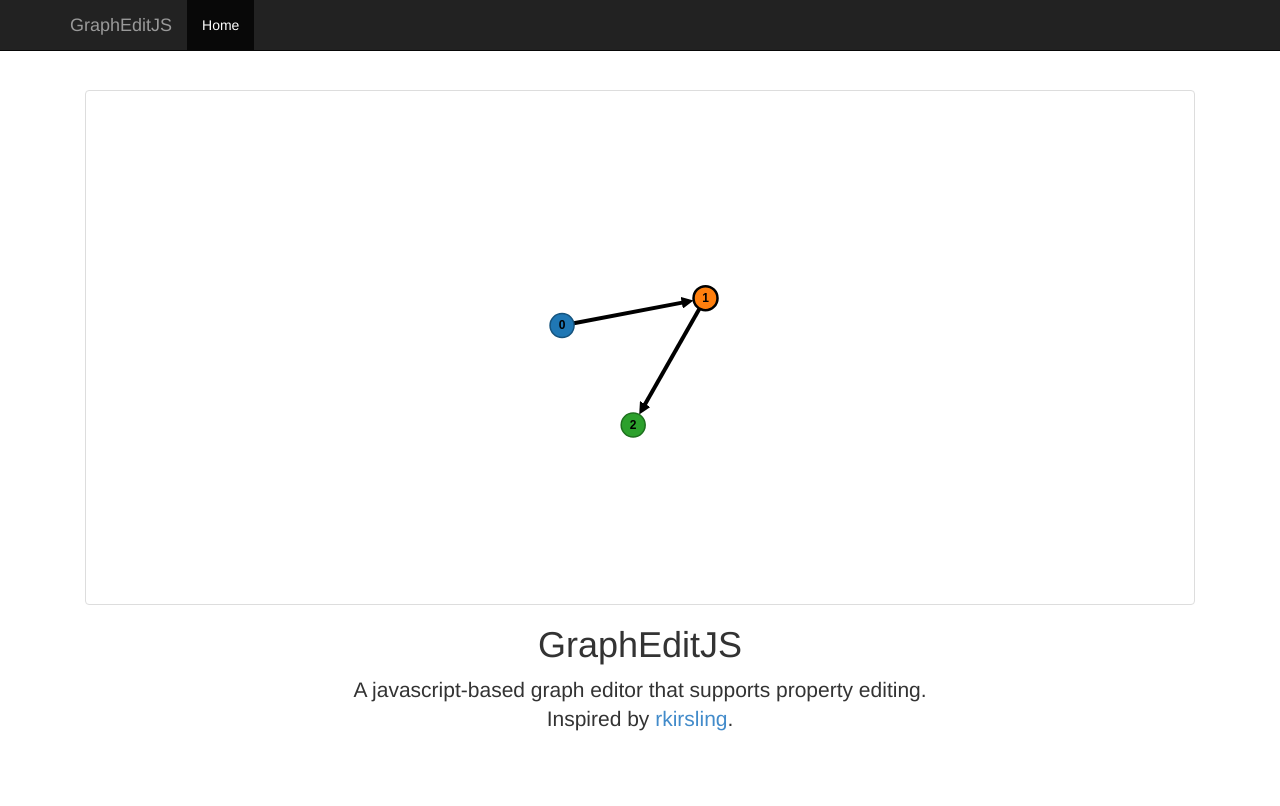
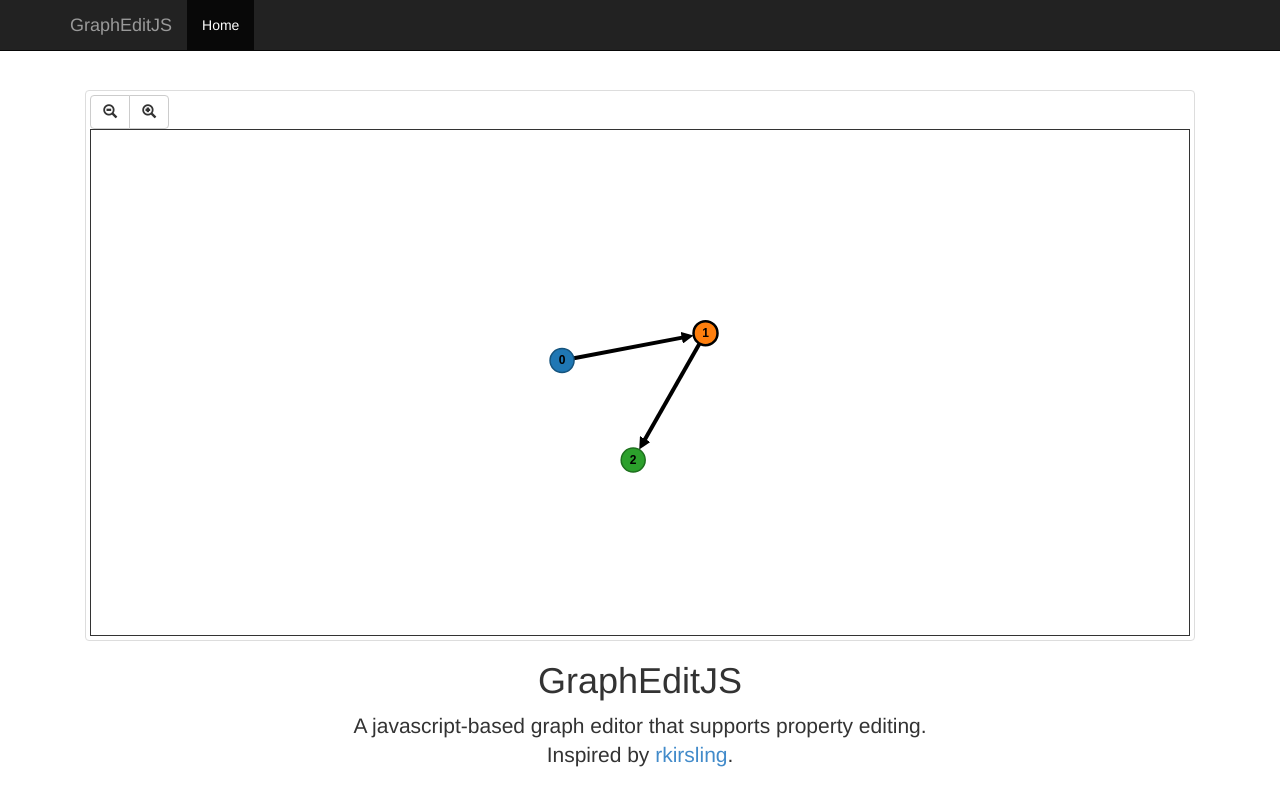
Before and after one commit to bcm36/GraphEditJS, a plain HTML site: page demo/index.html in a window 1280 px wide. Drawn offline with nearby package versions, Linux system fonts and the light colour scheme.

Commit message:
Add preliminary toolbar

```diff
--- a/demo/index.html
+++ b/demo/index.html
@@ -41,7 +41,19 @@
     <div class="container">
 
       <div class="starter-template">
-		<div class="graphedit_canvas thumbnail"></div>
+		<div class="thumbnail">
+			<div class="graphedit_toolbar">
+				<div class="btn-toolbar" role="toolbar">
+  					<div class="btn-group">
+						<button type="button" class="btn btn-default"><span class="glyphicon glyphicon-zoom-out"></span></button>
+						<button type="button" class="btn btn-default"><span class="glyphicon glyphicon-zoom-in"></span></button>
+					</div>
+  					<div class="btn-group"></div>
+  					<div class="btn-group"></div>
+				</div>
+			</div>
+			<div class="graphedit_canvas"></div>
+		</div>
         <h1>GraphEditJS</h1>
         <p class="lead">A javascript-based graph editor that supports property editing.<br> Inspired by <a href="http://bl.ocks.org/rkirsling/5001347">rkirsling</a>.</p>
       </div>
```
